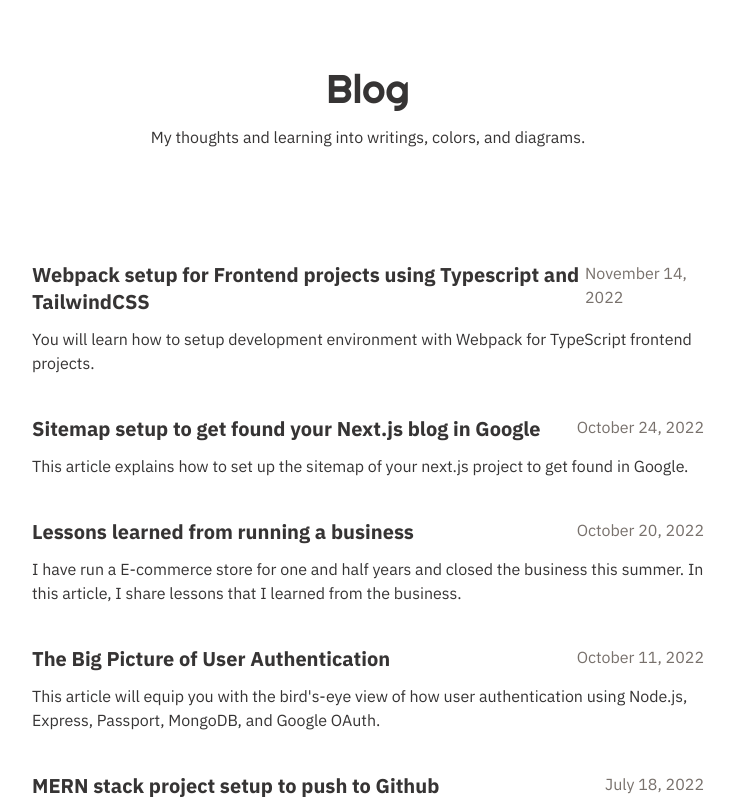
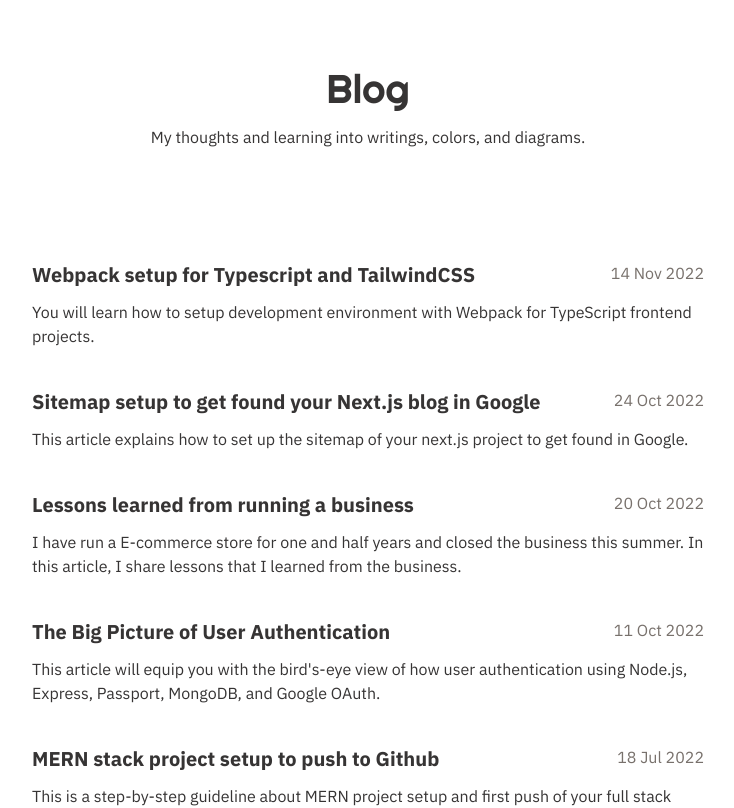
Before and after one commit to chepark/portfolio, a Next.js app: page /blog in a window 1280 px wide. Shown: the top 808 px of the page, without its empty margins (272-1006 px from the left). Built offline with nearby package versions, Linux system fonts and the light colour scheme.

Commit message:
Change the date format

```diff
--- a/components/pages/BlogPage.tsx
+++ b/components/pages/BlogPage.tsx
@@ -23,7 +23,6 @@ const PostListItem = ({ meta }) => {
 export default function BlogPage({ posts }) {
   return (
     <div>
-      <div>
       <PageHeader
         title='Blog'
         subTitle='My thoughts and learning into writings, colors, and diagrams.'
@@ -34,6 +33,5 @@ export default function BlogPage({ posts }) {
         })}
       </div>
     </div>
-    </div>
   );
 }
--- a/data/posts/webpack-frontend-setup-typescript.mdx
+++ b/data/posts/webpack-frontend-setup-typescript.mdx
@@ -1,6 +1,6 @@
 ---
 id: 6
-title: Webpack setup for Frontend projects using Typescript and TailwindCSS
+title: Webpack setup for Typescript and TailwindCSS
 tags:
   - webpack
   - typescript
--- a/lib/formatDate.ts
+++ b/lib/formatDate.ts
@@ -1,17 +1,17 @@
 const formatDate = (postDate) => {
   const months = [
-    "January",
-    "February",
-    "March",
-    "April",
-    "May",
-    "June",
-    "July",
-    "August",
-    "Sepember",
-    "October",
-    "November",
-    "December",
+    'Jan',
+    'Feb',
+    'Mar',
+    'Apr',
+    'May',
+    'Jun',
+    'Jul',
+    'Aug',
+    'Sep',
+    'Oct',
+    'Nov',
+    'Dec',
   ];
   const d = new Date(postDate);
 
@@ -19,7 +19,7 @@ const formatDate = (postDate) => {
   const monthIndex = d.getMonth();
   const year = d.getFullYear();
 
-  const dateFormated = `${months[monthIndex]} ${date}, ${year}`;
+  const dateFormated = `${date} ${months[monthIndex]} ${year}`;
   return dateFormated;
 };
 
```
Lines whose indentation alone changed are shown as unchanged.
